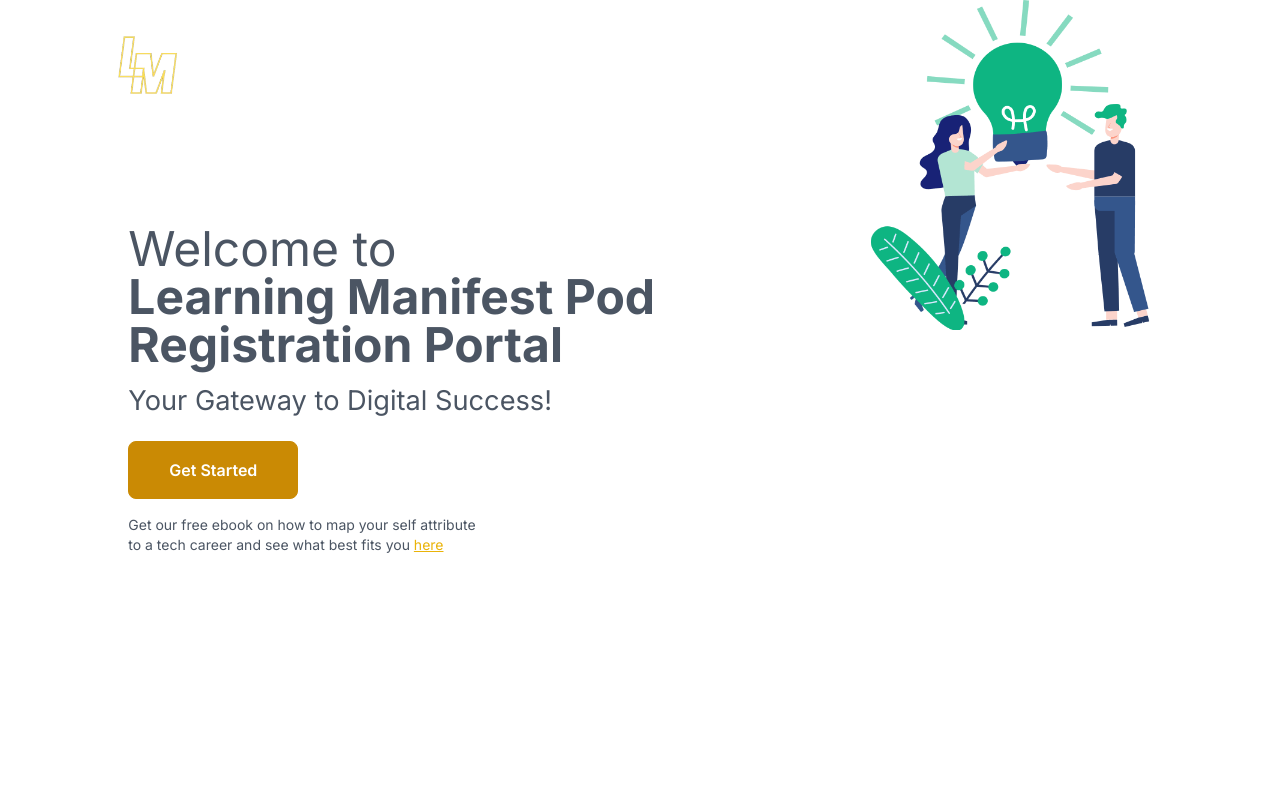
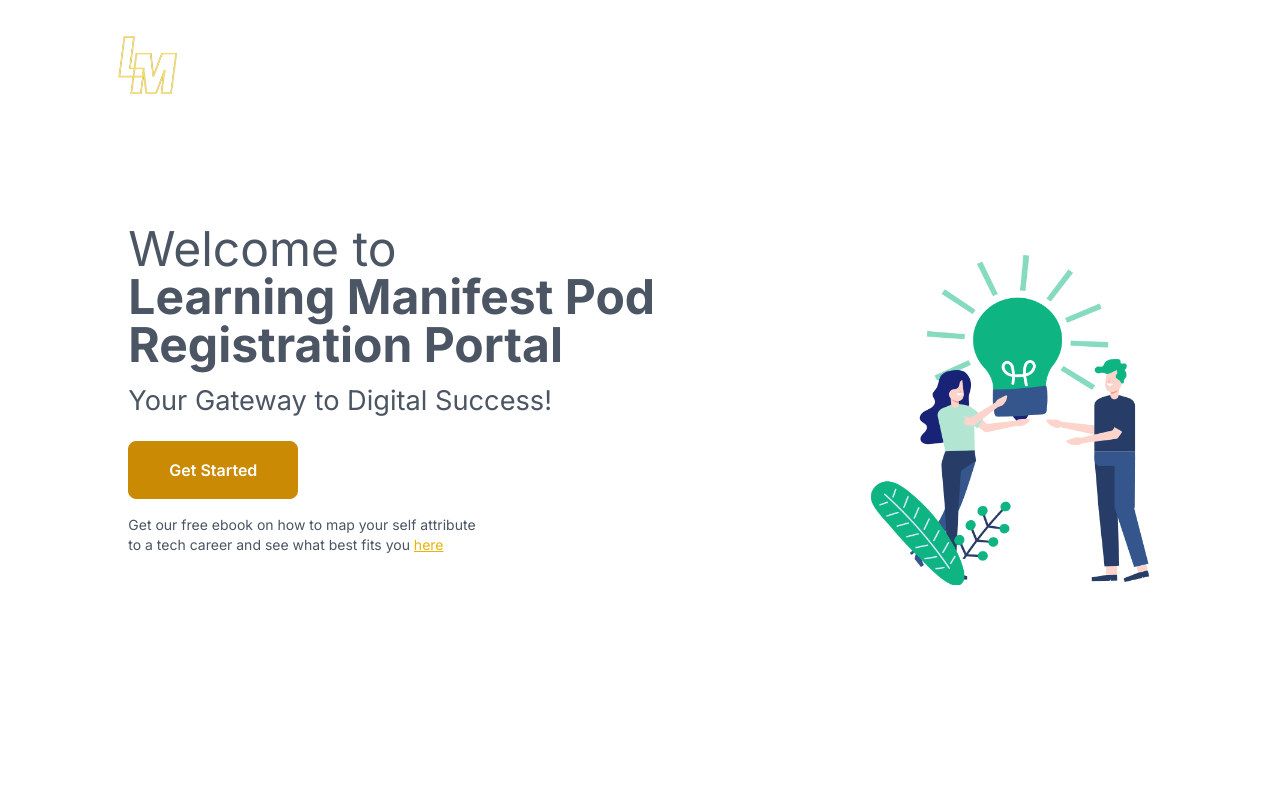
Before and after one commit to akinabudu/landingpage, a Next.js app: page / in a window 1280 px wide. Shown: the top 800 px of the page. Built offline with nearby package versions, Linux system fonts and the light colour scheme.

Commit message:
Fix: HeroImage

```diff
--- a/app/page.tsx
+++ b/app/page.tsx
@@ -111,21 +111,21 @@
               </Link>
             </div>
           </motion.div>
-          {/* Right side of Flex */}
-          <motion.div initial={{ x: 100 }}
-              animate={{ x: 0 }} className="w-1/4 h-full">
+          <motion.div
+            initial={{ x: 100 }}
+            animate={{ x: 0 }}
+            className="w-1/4 h-fit mt-10"
+          >
             <Image
               src={"/assets/images/image4.png"}
               alt="hero_image"
               height={150}
               width={300}
-
             />
           </motion.div>
         </section>
 
         <section
-
           id="learning-options"
           className="md:h-full grid grid-cols-1 md:grid-cols-3 gap-4 my-5 px-10"
         >
```
